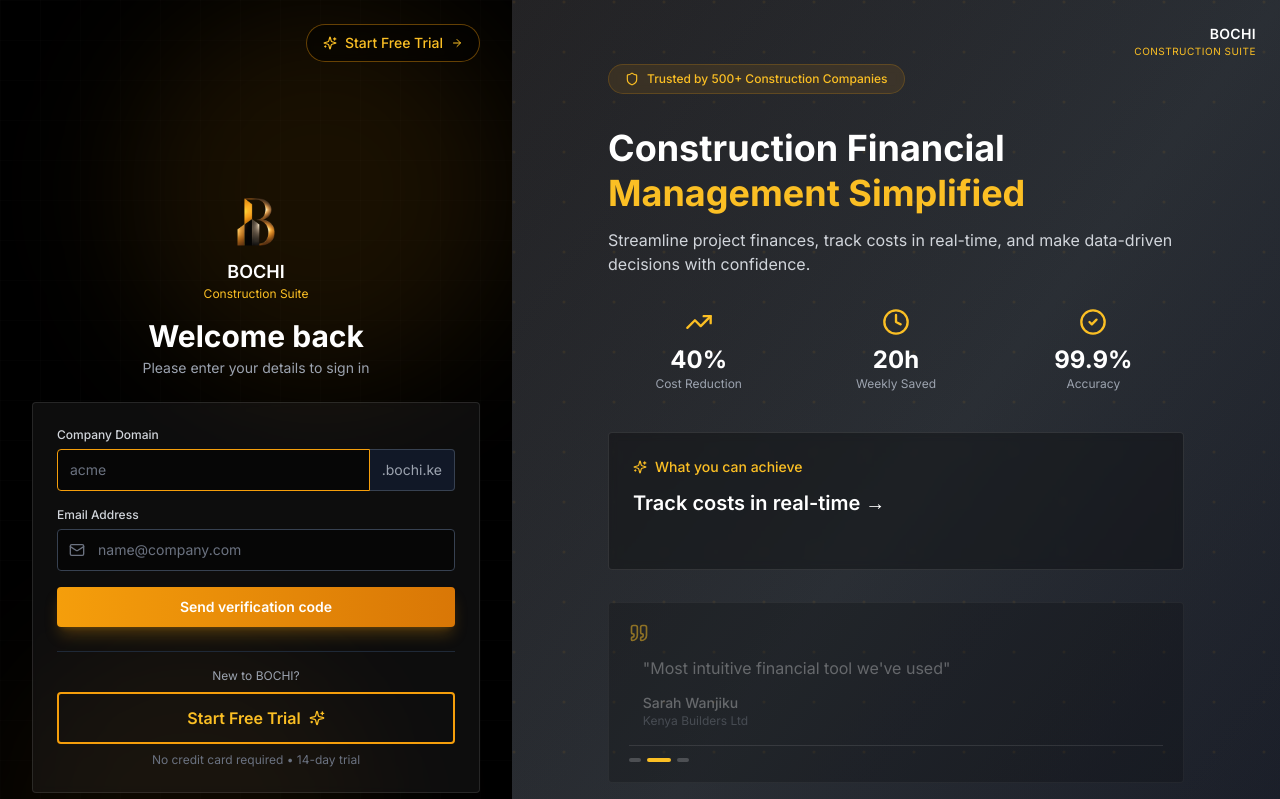
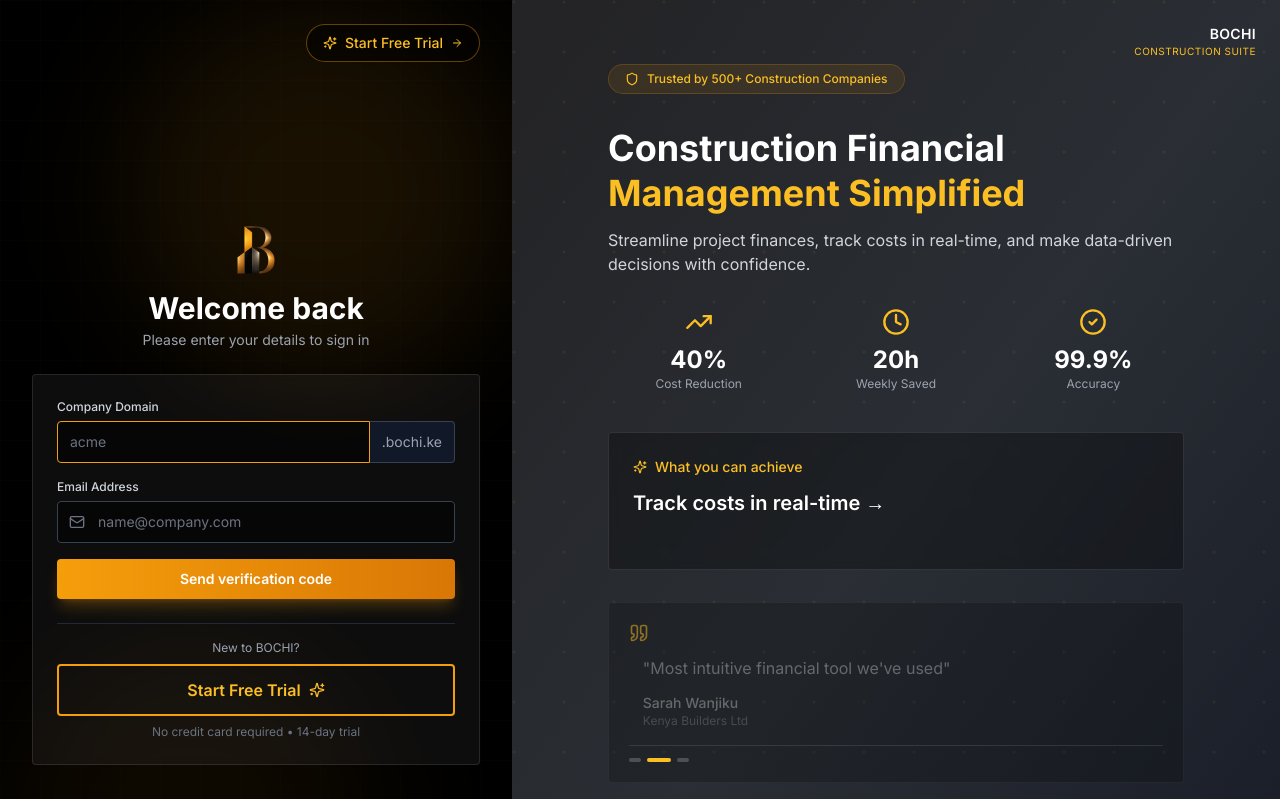
Before and after one commit to fedlimited/buildify, a React (Vite) app in the folder frontend/: page /login in a window 1280 px wide. Shown: the top 799 px of the page. Built offline with nearby package versions, Linux system fonts and the light colour scheme; the HTML template or start-up script is replaced by a standard one.

Commit message:
Login page: Keep only logo on left side, add BOCHI Construction Suite text to top right corner

```diff
--- a/frontend/src/pages/Login.tsx
+++ b/frontend/src/pages/Login.tsx
@@ -187,16 +187,12 @@
 
 
 <div className="text-center mb-6">
-  <div className="flex items-center justify-center mb-3">
+  <div className="flex items-center justify-center mb-4">
     <img
       src="/Bochi_logo_transparent.png"
       alt="BOCHI Logo"
       className="h-12 w-auto"
     />
-  </div>
-  <div className="mb-4">
-    <p className="text-lg font-semibold text-white">BOCHI</p>
-    <p className="text-xs text-amber-400">Construction Suite</p>
   </div>
   <h1 className="text-3xl font-bold text-white mb-1">Welcome back</h1>
   <p className="text-gray-400 text-sm">Please enter your details to sign in</p>
```
